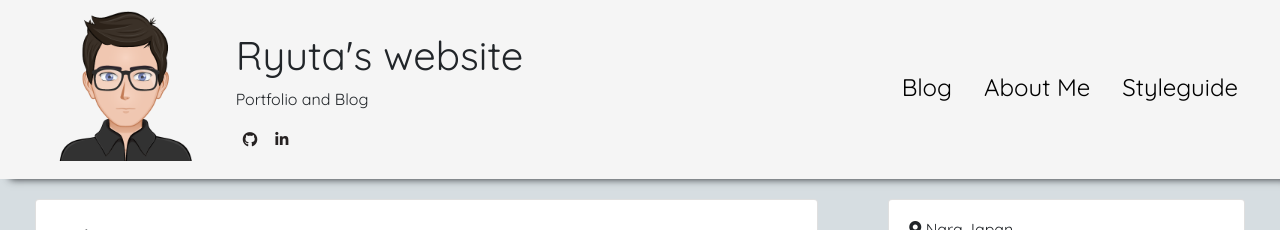
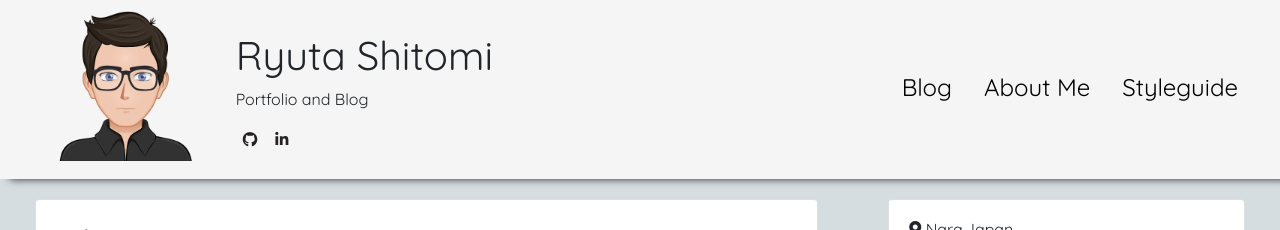
Before and after one commit to Ryuta-S/Ryuta-S.github.io, a Jekyll site: the page built from index.html, in a window 1280 px wide. Shown: the top 230 px of the page. Built offline with Jekyll 4.4.1, drawn with Linux system fonts in a browser that asks for light colours; nearby versions of some CDN libraries.

Commit message:
change wakatime account

```diff
--- a/_config.yml
+++ b/_config.yml
@@ -1,4 +1,4 @@
-title: Ryuta's website
+title: Ryuta Shitomi
 subtitle: Portfolio and Blog
 description: >- # this means to ignore newlines until "baseurl:"
   devlopr-jekyll is a Jekyll Theme Built For Developers
@@ -77,7 +77,7 @@ linkedin_username: ryutashitomi
 disqus_shortname: ryuta-s
 
 # wakatime username (coding activity)
-wakatime_username: Ryuta-S
+wakatime_username: Ryuta_S
 
 # syntax highlighter
 markdown: kramdown
--- a/_includes/coding_activity.html
+++ b/_includes/coding_activity.html
@@ -2,10 +2,10 @@
 
 <!-- Pie Chart -->
 <figure>
-    <embed src="https://wakatime.com/share/@{{site.wakatime_username }}/f540df00-f2d1-46e2-a360-da7e13ed8a66.svg"></embed>
+    <embed src="https://wakatime.com/share/@{{site.wakatime_username }}/a642d255-4045-4438-872e-efb010fd5daf.svg"></embed>
 </figure>
 
 <!-- Hours Coded -->
 <figure>
-    <embed src="https://wakatime.com/share/@{{site.wakatime_username }}/1550a9f1-d41a-4745-92a0-181a6fbb2456.svg"></embed>
+    <embed src="https://wakatime.com/share/@{{site.wakatime_username }}/e147b7d1-cb45-427e-bed5-5c6dd3ff9b7c.svg"></embed>
 </figure>
```
